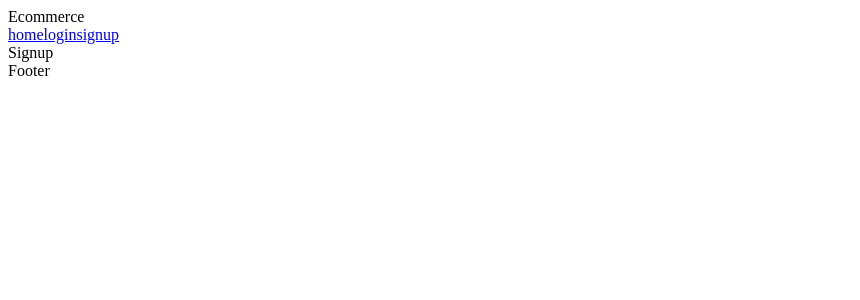
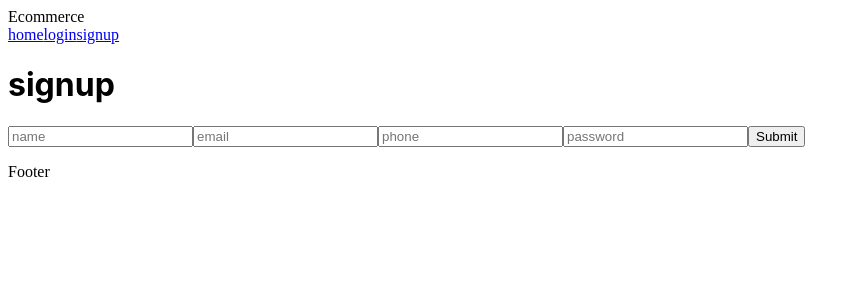
Before and after one commit to nasagaurav/react-ecommerce1, a React (Create React App) app: page /Signup in a window 1280 px wide. Shown: the top 300 px of the page, without its empty margins (0-860 px from the left). Built offline with nearby package versions, Linux system fonts and the light colour scheme; no server answers.

Commit message:
last fixed problem is firebase returning bj instead of array of object

```diff
--- a/src/pages/Signup.js
+++ b/src/pages/Signup.js
@@ -1,6 +1,47 @@
 import React from 'react';
+import { useForm } from 'react-hook-form';
+import { signupUser, isUserEmailExists } from '../services';
+import { toast } from 'react-toastify';
+import { useSelector, useDispatch } from 'react-redux';
+function Signup() {
+  const state = useSelector((s) => s);
+  const { users } = state;
+  const dispatch = useDispatch();
+  const {
+    register,
+    handleSubmit,
+    watch,
+    formState: { errors },
+  } = useForm();
+  const onSubmit = (formData) => {
+    if (isUserEmailExists(users, formData)) {
+      toast('failed to signup');
+    } else {
+      signupUser(formData).then((d) => {
+        console.log(d);
+      });
+    }
+  };
 
-function Signup() {
-  return <div>Signup</div>;
+  return (
+    <div>
+      <h1>signup</h1>
+      <form onSubmit={handleSubmit(onSubmit)}>
+        <input placeholder="name" {...register('name', { required: true })} />
+        {errors.name && <p>name required</p>}
+        <input placeholder="email" {...register('email', { required: true })} />
+        {errors.email && <p>email required</p>}
+        <input placeholder="phone" {...register('phone', { required: true })} />
+        {errors.phone && <p>phone required</p>}
+        <input
+          placeholder="password"
+          {...register('password', { required: true })}
+        />
+        {errors.password && <p>password required</p>}
+
+        <input type="submit" />
+      </form>
+    </div>
+  );
 }
 export default Signup;
--- a/src/services/index.js
+++ b/src/services/index.js
@@ -1,10 +1,27 @@
 import axios from 'axios';
 
+export const transform = (a) => {
+  let ids = Object.keys(a);
+  let vals = Object.values(a);
+  let temp = [];
+  ids.forEach((x, i) => {
+    temp.push({
+      id: ids[i],
+      ...vals[i],
+    });
+  });
+  return temp;
+};
+
+export const isUserEmailExists = (users, formData) => {
+  return users.some((x) => x.email === formData.email);
+};
 export const userExists = (users, formData) => {
   return users.some(
     (x) => x.email === formData.email && x.password === formData.password
   );
 };
+
 export const userDetails = (users, formData) => {
   if (userExists(users, formData)) {
     return users.find(
@@ -61,7 +78,20 @@ export const getAllUsers = async () => {
   let data = await axios
     .get('https://l-ecommerce-default-rtdb.firebaseio.com/users.json')
     .then((res) => res.data)
+    .then((d) => {
+      transform(d);
+    })
     .catch((e) => []);
 
   return data;
 };
+export const signupUser = async (payload) => {
+  let data = await axios
+    .post('https://l-ecommerce-default-rtdb.firebaseio.com/users.json', payload)
+    .then((res) => res.data)
+    .then((d) => d.name) //i.e returning id
+    .then((id) => ({ ...payload, id })) //
+    .catch((e) => []);
+
+  return data;
+};
```
